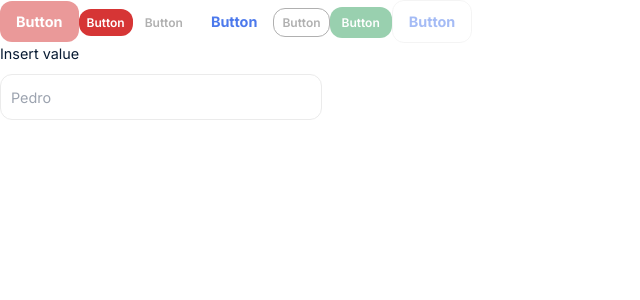
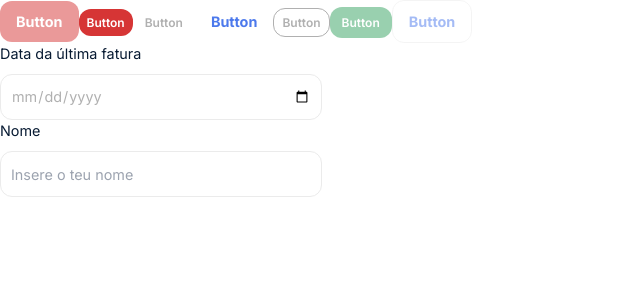
Before and after one commit to almt00/savee, a Next.js app: page / in a window 1280 px wide. Shown: the top 300 px of the page, without its empty margins (0-640 px from the left). Built offline with nearby package versions, Linux system fonts and the light colour scheme.

Commit message:
added props to input, added placeholder info, styles

```diff
--- a/components/elements/Form.js
+++ b/components/elements/Form.js
@@ -1,17 +1,80 @@
 import * as Label from "@radix-ui/react-label";
 import { styled } from "@stitches/react";
-
+import Button from "./Button";
+import { useEffect } from "react";
 // to do form validation
 // to do error message
 
-const Form = (props) => (
+const Form = (props) => {
   // Pass props to label and default value
   // Pass props to type
-  <Container>
-    <LabelRoot as="form">Insert value</LabelRoot>
-    <Input type={props.type} id={props.name} placeholder={props.name} />
-  </Container>
-);
+
+  const messageList = [
+    {
+      name: "Nome",
+      message: "Insere o teu nome",
+    },
+    {
+      name: "Potência",
+      message: "Insere a potência",
+    },
+    {
+      name: "Email",
+      message: "Insere o teu email",
+    },
+    {
+      name: "Password",
+      message: "Insere a tua password",
+    },
+    {
+      name: "Email colega",
+      message: "Adiciona os emails dos teus colegas",
+    },
+    {
+      name: "Data da última fatura",
+      message: "Seleciona a data da última fatura",
+    },
+    {
+      name: "Valor fatura",
+      message: "Insere o total da fatura deste mês",
+    },
+  ];
+
+  let placeholderValue = "";
+
+  messageList.forEach((element) => {
+    if (element.name === props.name) {
+      return (placeholderValue = element.message);
+    }
+  });
+
+  //dummy verify so pra testar umas coisas
+  useEffect(() => {
+    const verify = () => {
+      if (document.getElementById(props.name)) {
+        let inputValue = document.getElementById(props.name).value;
+        if (inputValue === "Pedro") {
+          console.log("cool");
+        } else {
+          console.log("sad");
+        }
+        console.log(inputValue);
+      }
+    };
+  }, []);
+
+  return (
+    <Container>
+      <LabelRoot as="form">{props.name}</LabelRoot>
+      <Input
+        required
+        type={props.type}
+        id={props.id}
+        placeholder={placeholderValue}
+      />
+    </Container>
+  );
+};
 
 const LabelRoot = styled(Label.Root, {
   fontSize: "$normal",
@@ -33,6 +96,14 @@ const Input = styled("input", {
   placeholderTextColor: "$muted",
   "&:focus": { border: "2px solid $links" },
   "&:disabled": { color: "$muted", opacity: 0.5, backgroundColor: "$border" },
+  "&::-webkit-calendar-picker-indicator": {
+    margin: "10px 0",
+  },
+  "&::-webkit-datetime-edit": {
+    fontSize: "$normal",
+    color: "$muted",
+    padding: "10px 0",
+  },
 });
 
 const Container = styled("div", {
--- a/pages/index.js
+++ b/pages/index.js
@@ -37,7 +37,16 @@ export default function Home() {
         <Button size="lg" bg="secondary" disabled>
           Button
         </Button>
-        <Form name ="Pedro" type="string" />
+        <Form
+          name="Data da última fatura"
+          type="date"
+          id="input_data_fatura"
+        />
+        <Form
+          name="Nome"
+          type="text"
+          id="input_nome"
+        />
       </main>
     </>
   );
```
